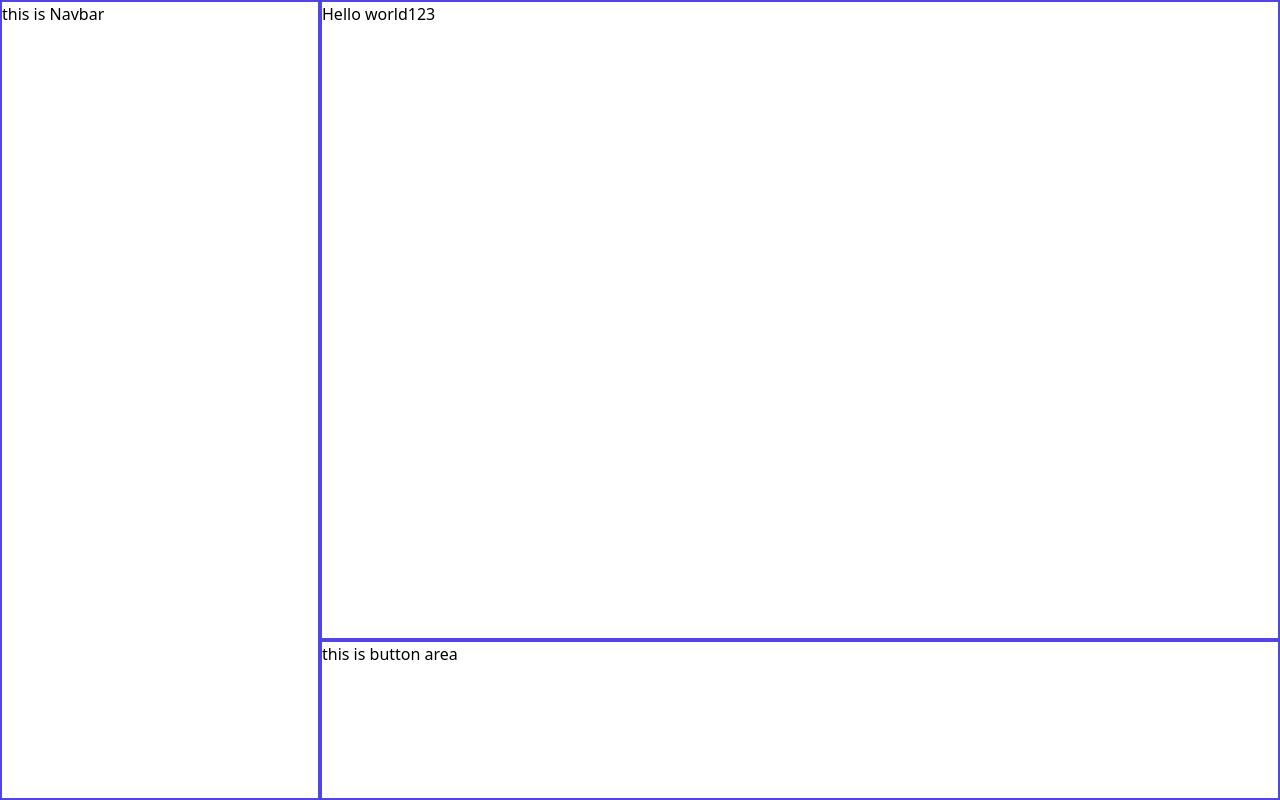
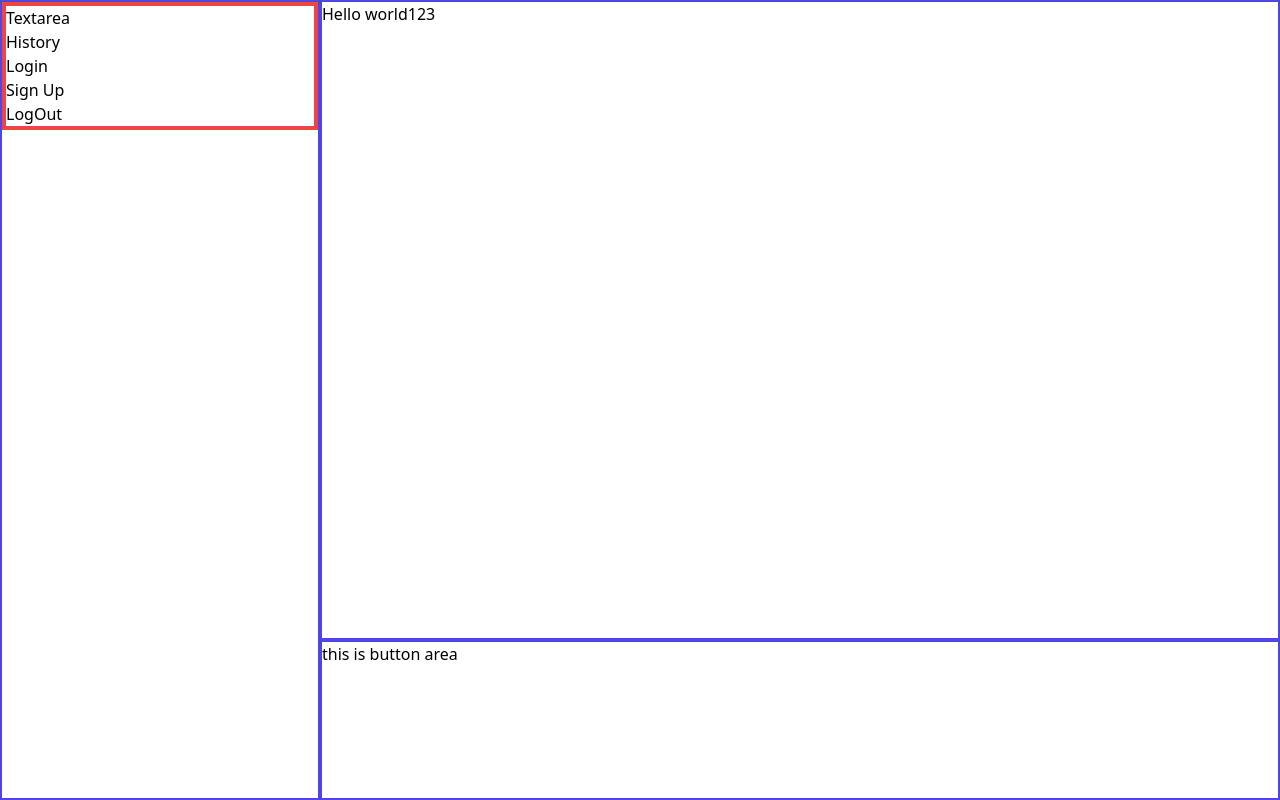
Before and after one commit to hustler78237/Notes, a React (Create React App) app: page / in a window 1280 px wide. Built offline with nearby package versions, Linux system fonts and the light colour scheme.

Commit message:
add Changes to Navbar.js

```diff
--- a/src/components/Navbar.js
+++ b/src/components/Navbar.js
@@ -1,6 +1,14 @@
 function Navbar () {
     return(
-        <div>this is Navbar</div>
+        <form>
+            <div className="box-border border-4 border-red-500">
+                <p>Textarea</p>
+                <p>History</p>
+                <p>Login</p>
+                <p>Sign Up</p>
+                <button>LogOut</button>
+            </div>
+        </form>
     );
 }
 
```
